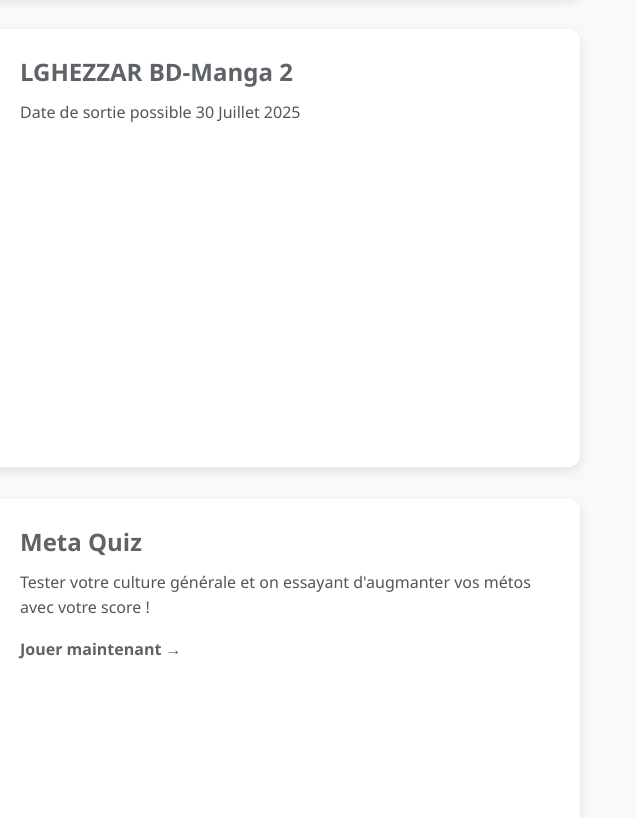
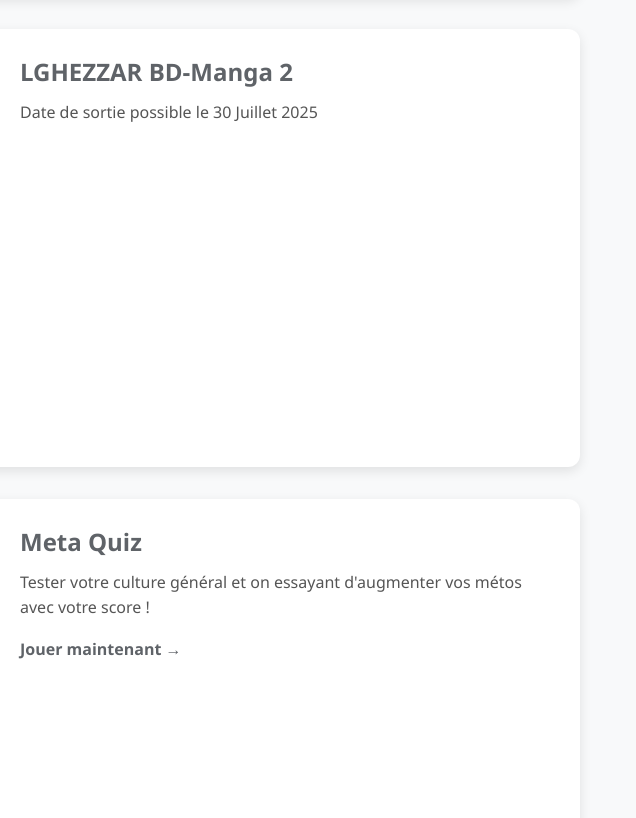
Before and after one commit to META-GESTION/meta-officiel, a plain HTML site: page index.html in a window 1280 px wide. Shown: the part 723-1541 px from the top of the page, 644-1280 px from the left. Drawn offline with Linux system fonts and the light colour scheme.

Commit message:
index.html

```diff
--- a/index.html
+++ b/index.html
@@ -197,7 +197,7 @@
       <img src="https://i.pinimg.com/736x/19/8e/76/198e76de77b772305e7b1be5736c9602.jpg" alt="Atelier cuisine">
       <div class="card-content">
         <h3>LGHEZZAR BD-Manga 2</h3>
-        <p>Date de sortie possible 30 Juillet 2025</p>
+        <p>Date de sortie possible le 30 Juillet 2025</p>
         <a href="https://example.com/cuisine" target="_blank">     </a>
       </div>
     </div>
@@ -206,7 +206,7 @@
       <img src="https://i.pinimg.com/originals/c6/16/81/c61681ab983f2b0b50c6bd8bb0738955.png" alt="Séance yoga">
       <div class="card-content">
         <h3>Meta Quiz</h3>
-        <p>Tester votre culture générale et on essayant d'augmanter vos métos avec votre score !</p>
+        <p>Tester votre culture général et on essayant d'augmenter vos métos avec votre score !</p>
         <a href="https://meta-gestion.github.io/quizz/" target="_blank">Jouer maintenant →</a>
       </div>
     </div>
```
